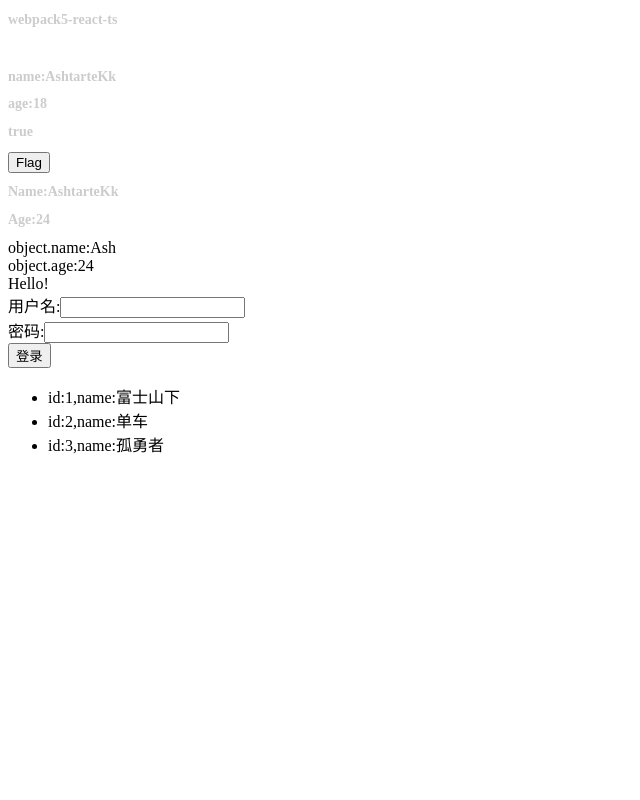
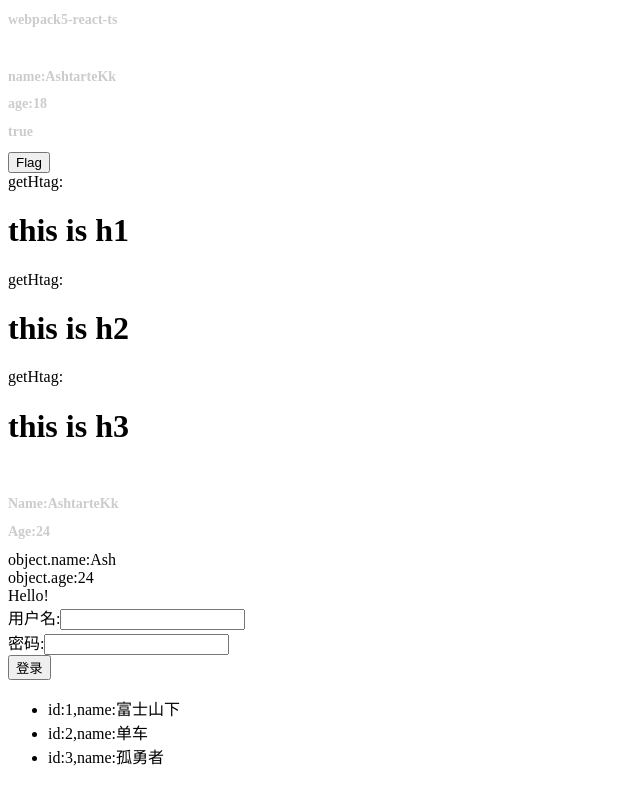
Before and after one commit to Ashtartekk/React-Learn, a React app: page / in a window 1280 px wide. Shown: the whole page, without its empty margins (0-640 px from the left). Built offline with nearby package versions, Linux system fonts and the light colour scheme.

Commit message:
function jsx

```diff
--- a/src/App.tsx
+++ b/src/App.tsx
@@ -23,11 +23,25 @@ const handleFlag = ()=>{
 //react如何完成列表渲染
 //技术方案:map 重复渲染的是哪个模板就return谁
 //注意事项:遍历列表时同样需要一个类型为number/string不可重复的key 提高diff性能
+//key仅仅在内部使用，不会出现在真实的dom结构中
 const songs = [
   { id:1,name:'富士山下'},
   { id:2,name:'单车'},
   { id:3,name:'孤勇者'},
 ]
+
+//有一个状态 type 1 2 3
+//1 -> h1
+//2 -> h2
+//3 -> h3
+//原则：模板中的逻辑尽量保持精简
+//复杂的多分支的逻辑 收敛为一个函数 通过一个专门的函数来写分支逻辑 模板中只负责调用函数
+
+const getHtag = (type:number)=>{
+  if(type === 1) return <h1>this is h1</h1>
+  if(type === 2) return <h1>this is h2</h1>
+  if(type === 3) return <h1>this is h3</h1>
+}
 
 function App() {
   return(
@@ -38,14 +52,19 @@ function App() {
         <h2>age:{getAge()}</h2>
         <h2>{flag ? 'true' : 'false'}</h2>
         <button onClick={handleFlag}>Flag</button>
+        <div>getHtag:{getHtag(1)}</div>
+        <div>getHtag:{getHtag(2)}</div>
+        <div>getHtag:{getHtag(3)}</div>
         {/* <img src={webpack} alt="" /> */}
         <br />
         <Class/>
         <Home/>
         <div>
-          <ul>
+          { flag ? <ul>
             { songs.map(song=> <li key={song.id}>id:{song.id},name:{song.name}</li>) }
-          </ul>
+            { ! flag && <span>this is span</span> } {/* 短路运算 根据前面条件渲染 */}
+          </ul> : '' }
+
         </div>
     </div>
   )
```
